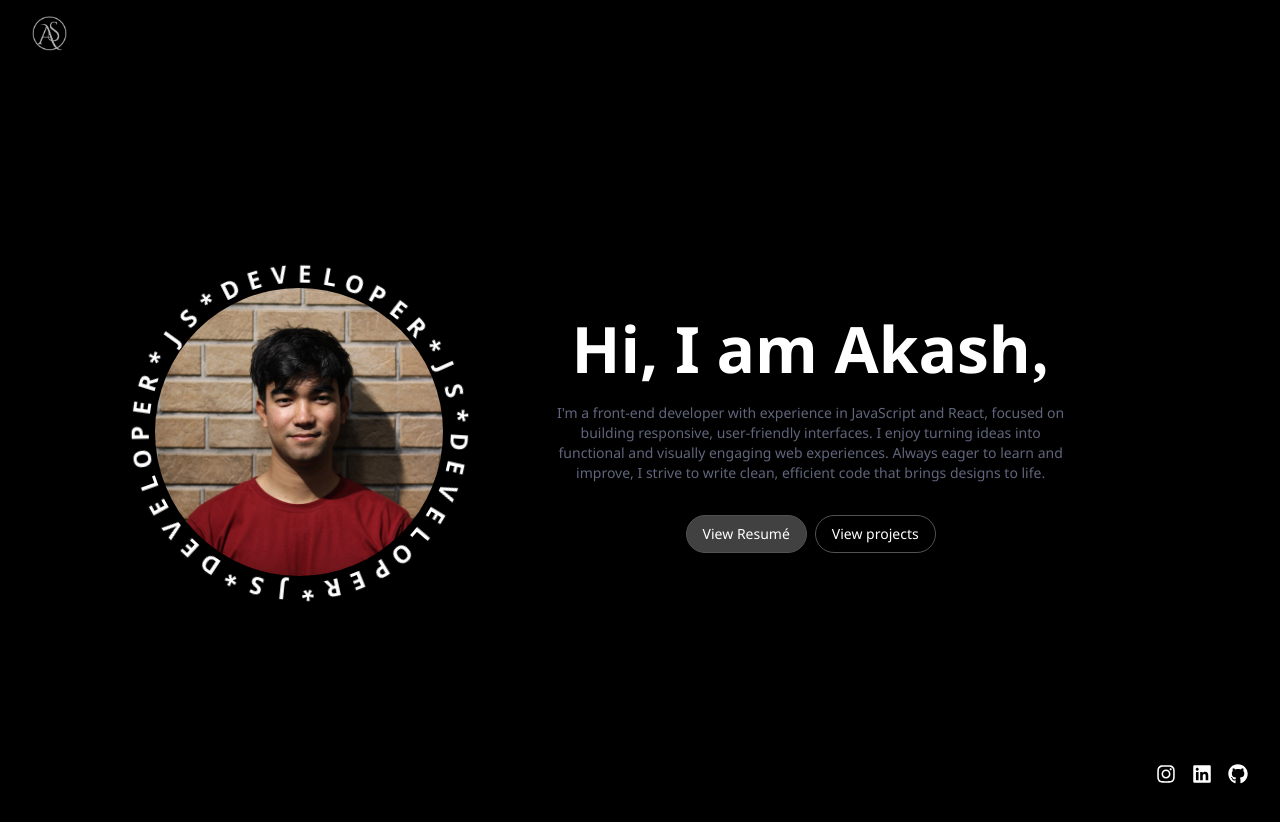
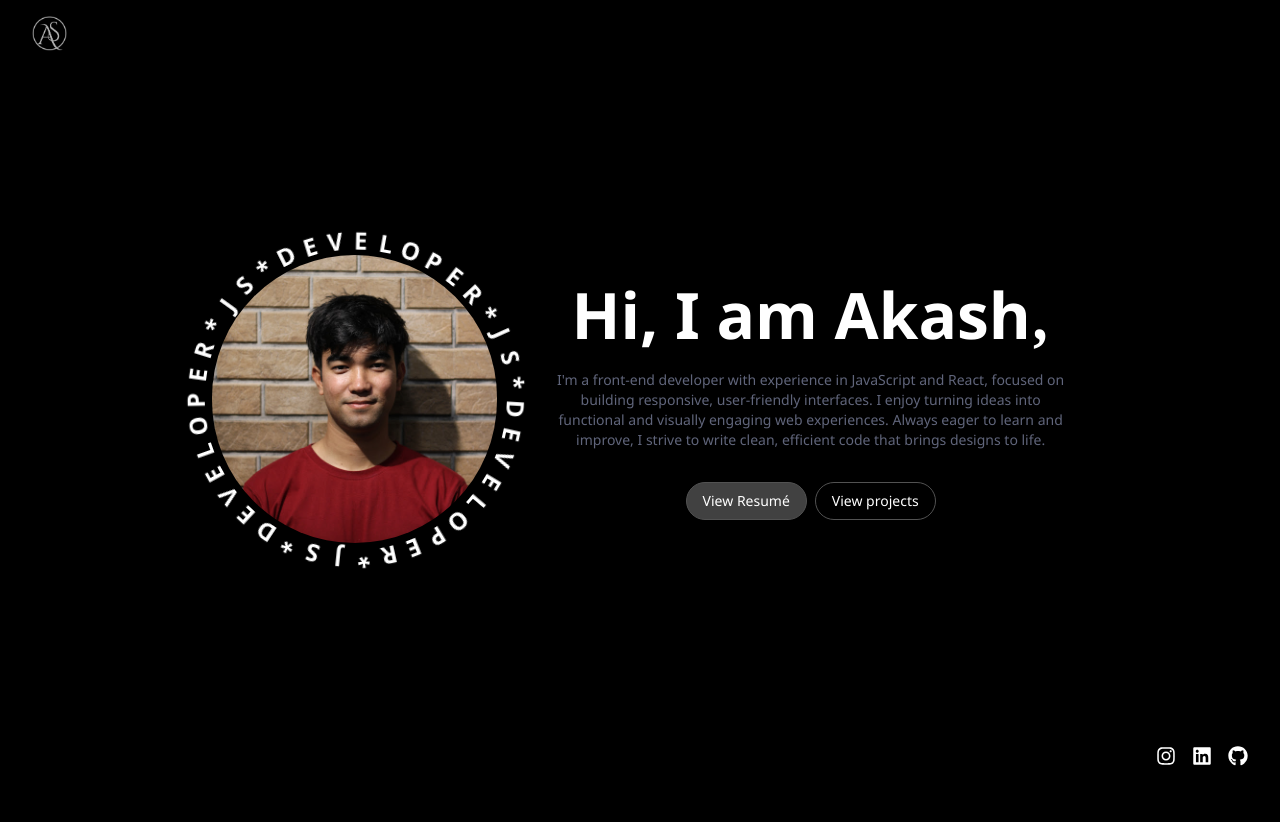
Before and after one commit to ashdephoenix123/developer-portfolio, a Next.js app: page / in a window 1280 px wide. Shown: the top 822 px of the page. After the commit the page ends 800 px from the top, so only its background shows below. Built offline with nearby package versions, Linux system fonts and the light colour scheme.

Commit message:
layouts updated

```diff
--- a/app/component/About.js
+++ b/app/component/About.js
@@ -8,10 +8,7 @@ import CircularText from "./CircularText";
 const About = () => {
   const router = useRouter();
   return (
-    <div
-      className="lg:flex flex-wrap items-center min-h-screen mx-auto"
-      id="about"
-    >
+    <div className="lg:flex items-center max-w-6xl mx-auto">
       <div className="relative lg:basis-1/3 flex justify-center">
         <Image
           src="/profile-picture.jpg"
@@ -30,7 +27,7 @@ const About = () => {
           />
         </div>
       </div>
-      <div className="lg:basis-2/3 max-[866px]:pl-0 max-[768px]:my-8">
+      <div className="lg:basis-2/3 lg:pl-14">
         <h1 className="head1 text-center dark:text-white">
           Hi, I am Akash<span className="font-serif">,</span>
         </h1>
--- a/app/component/Footer.js
+++ b/app/component/Footer.js
@@ -3,8 +3,8 @@ import { FaGithub, FaInstagram, FaLinkedin } from "react-icons/fa";
 
 const Footer = () => {
   return (
-    <footer className="footer fixed bottom-0  right-0 py-4 w-full">
-      <ul className="flex flex-wrap items-center justify-end max-[677px]:justify-center mt-4 lg:pr-8">
+    <footer className="footer py-4 w-full">
+      <ul className="flex flex-wrap items-center justify-end max-[677px]:justify-center px-4 lg:px-8">
         <li className="mx-2 hover:underline">
           <Link target="_blank" href="https://www.instagram.com/akashsarki_/">
             <FaInstagram size={20} />
--- a/app/component/Navbar.js
+++ b/app/component/Navbar.js
@@ -6,7 +6,7 @@ import Link from "next/link";
 const Navbar = () => {
   return (
     <>
-      <nav className="navbar px-4 lg:px-8 fixed top-0 w-full">
+      <nav className="navbar px-4 lg:px-8 w-full">
         <div className="">
           <div className="flex items-center fontmd bp1 relative py-4">
             <Link href="/" className="flex mr-6">
--- a/app/layout.js
+++ b/app/layout.js
@@ -14,9 +14,9 @@ export default function RootLayout({ children }) {
   return (
     <html lang="en">
       <body>
-        <main>
+        <main className="flex flex-col gap-4 lg:gap-8 justify-between">
           <Navbar />
-          <div className="max-w-[68rem] mx-auto mt-16 lg:mt-0 p-4 lg:p-8">
+          <div className="min-h-[calc(100vh-201px)] px-4 lg:px-8 flex flex-col justify-center">
             {children}
           </div>
           <Footer />
--- a/app/page.js
+++ b/app/page.js
@@ -16,7 +16,6 @@ export default function Home() {
         <meta property="og:image" content="/me.jpg" />
         <meta property="og:url" content="https://www.akashsarki.com" />
       </Head>
-
       <About />
     </>
   );
--- a/app/projects/page.js
+++ b/app/projects/page.js
@@ -9,7 +9,7 @@ import ProjectCard from "../component/ProjectCard";
 
 const Projects = () => {
   return (
-    <div className="projectSection min-[950px]:my-20">
+    <div className="projectSection max-w-6xl mx-auto">
       <div className="flex items-center text-3xl font-bold mb-4">
         <svg className="svg-1">
           <use xlinkHref="/sprite.svg#icon-books"></use>
```
